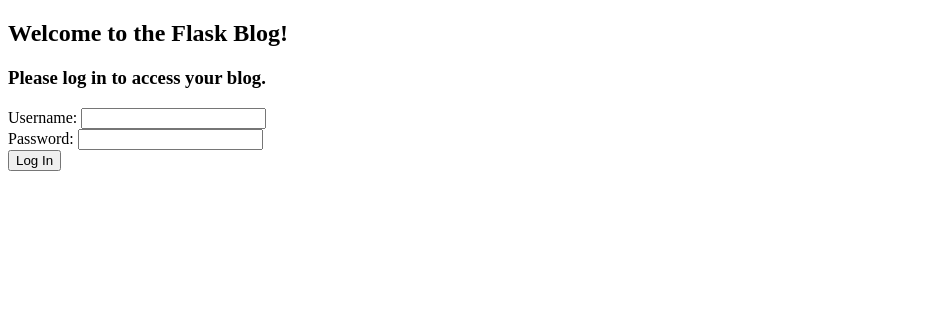
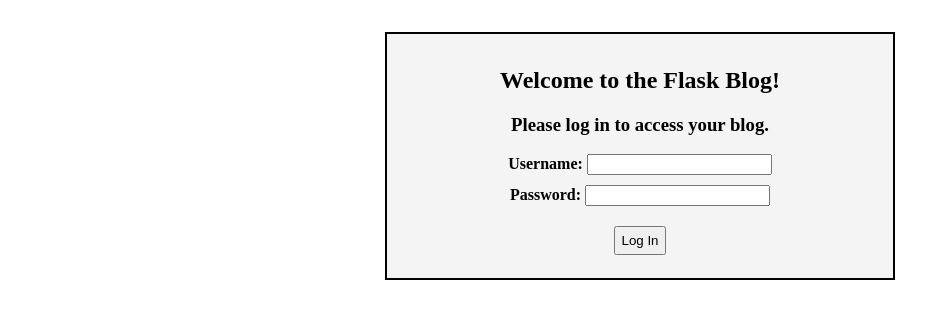
Before and after one commit to acuencadev/flask-blog, a Flask app: page / in a window 1280 px wide. Shown: the top 319 px of the page, without its empty margins (0-950 px from the left). Run offline with Flask 2, Linux system fonts and the light colour scheme.

Commit message:
feat: Add style to the template

```diff
--- /dev/null
+++ b/static/css/styles.css
@@ -0,0 +1,36 @@
+.container {
+    background: #f4f4f4;
+    margin: 2em auto;
+    padding: 0.8em;
+    width: 30em;
+    border: 2px solid #000000;
+}
+
+.login-wrapper {
+    text-align: center;
+}
+
+label {
+    display: block;
+    margin-bottom: 5px;
+    font-weight: bold;
+}
+
+.login-wrapper label {
+    display: inline-block;
+}
+
+input {
+    margin-bottom: 10px;
+}
+
+button {
+    padding: 5px;
+    margin: 10px 0;
+}
+
+.flash, .error {
+    background: #000000;
+    color: #ffffff;
+    padding: 0.5em;
+}
--- a/templates/template.html
+++ b/templates/template.html
@@ -2,6 +2,7 @@
 <html>
 <head>
     <title>Welcome, friends</title>
+    <link rel="stylesheet" href="{{ url_for('static', filename = 'css/styles.css') }}">
 </head>
 <body>
 <div class="container">
```
